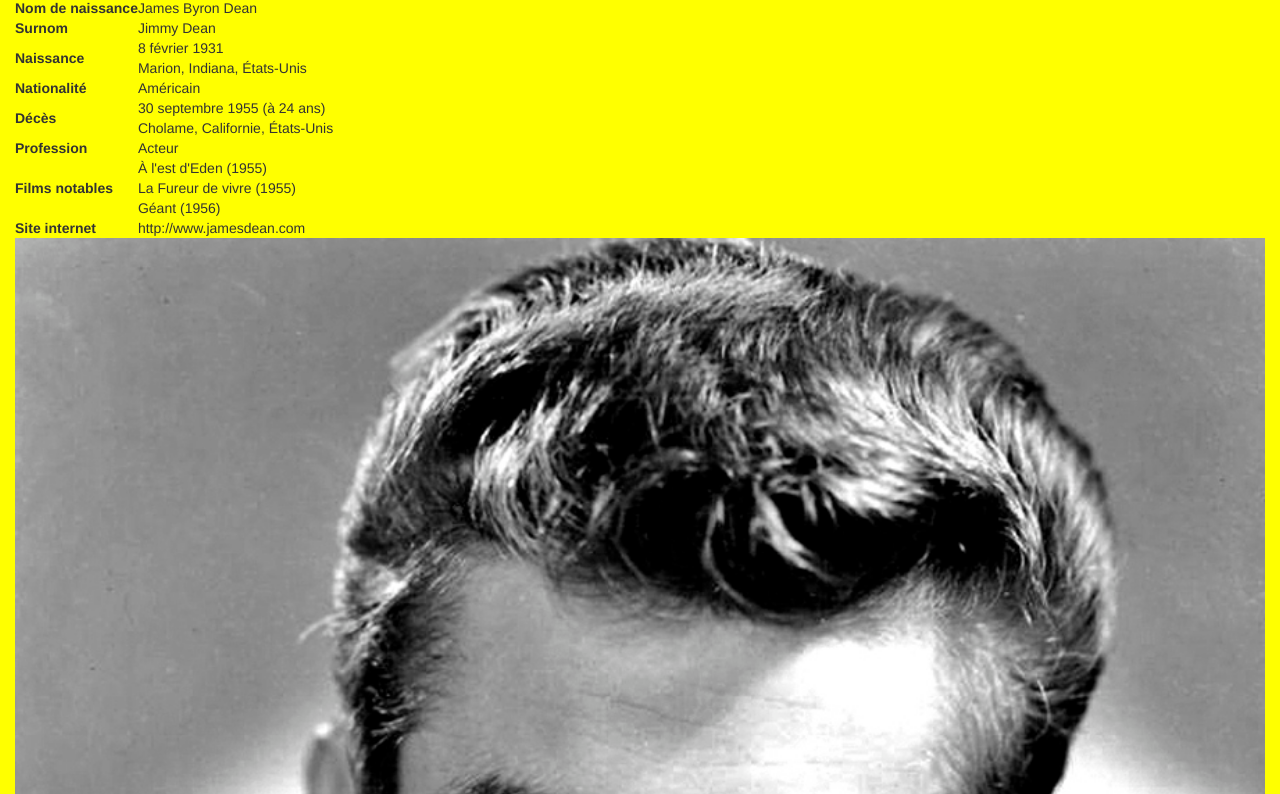
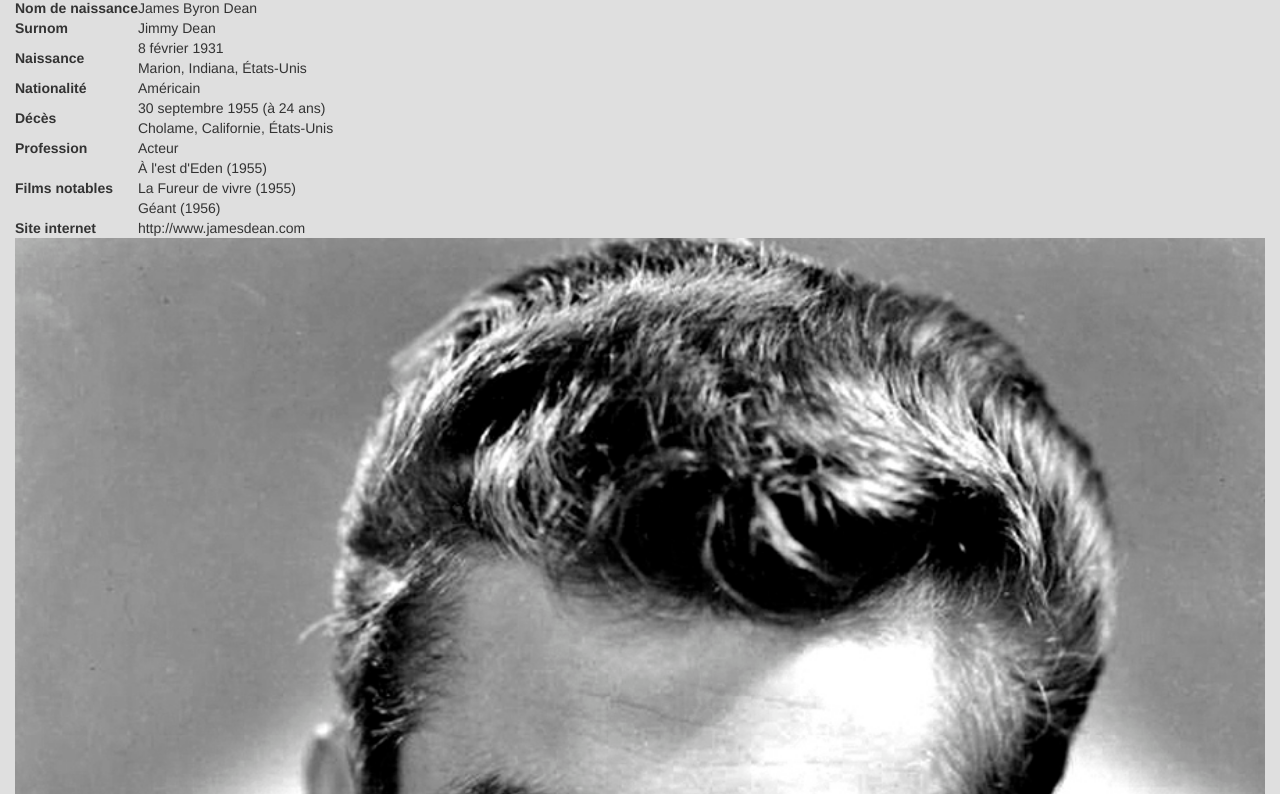
Before and after one commit to scruchon/DeadStars, a plain HTML site: page index.html in a window 1280 px wide. Shown: the part 72-866 px from the top of the page. Drawn offline with nearby package versions, Linux system fonts and the light colour scheme.

Commit message:
changement de la couleur fond
Retour au gris pour le body

```diff
--- a/css/style.css
+++ b/css/style.css
@@ -1,7 +1,7 @@
 /* Vos styles ici */
 
 body{
-	background: yellow;
+	background: #dfdfdf;
 }
 .container{
 	position: relative;
```
